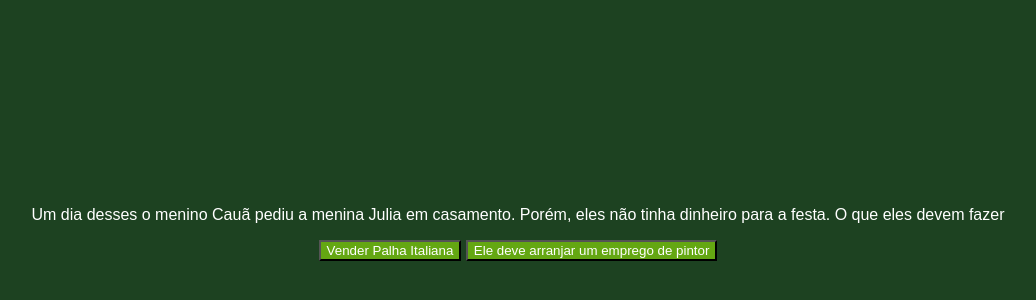
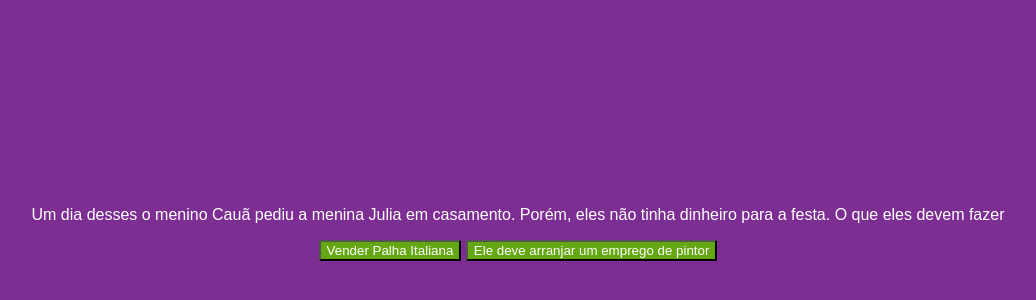
Before and after one commit to scatolinjulia/Aventura, a plain HTML site: page index.html in a window 1280 px wide. Shown: the part 134-434 px from the top of the page, without its empty margins (122-1158 px from the left). Drawn offline with Linux system fonts and the light colour scheme; a web font is replaced by a local one.

Commit message:
Update style.css

```diff
--- a/style.css
+++ b/style.css
@@ -1,6 +1,6 @@
 
 body {
-    background-color: #1D4221;
+    background-color: #7D2E93;
     color: white;
     font-family: "Bai Jamjuree", sans-serif;
     display: flex;
```
